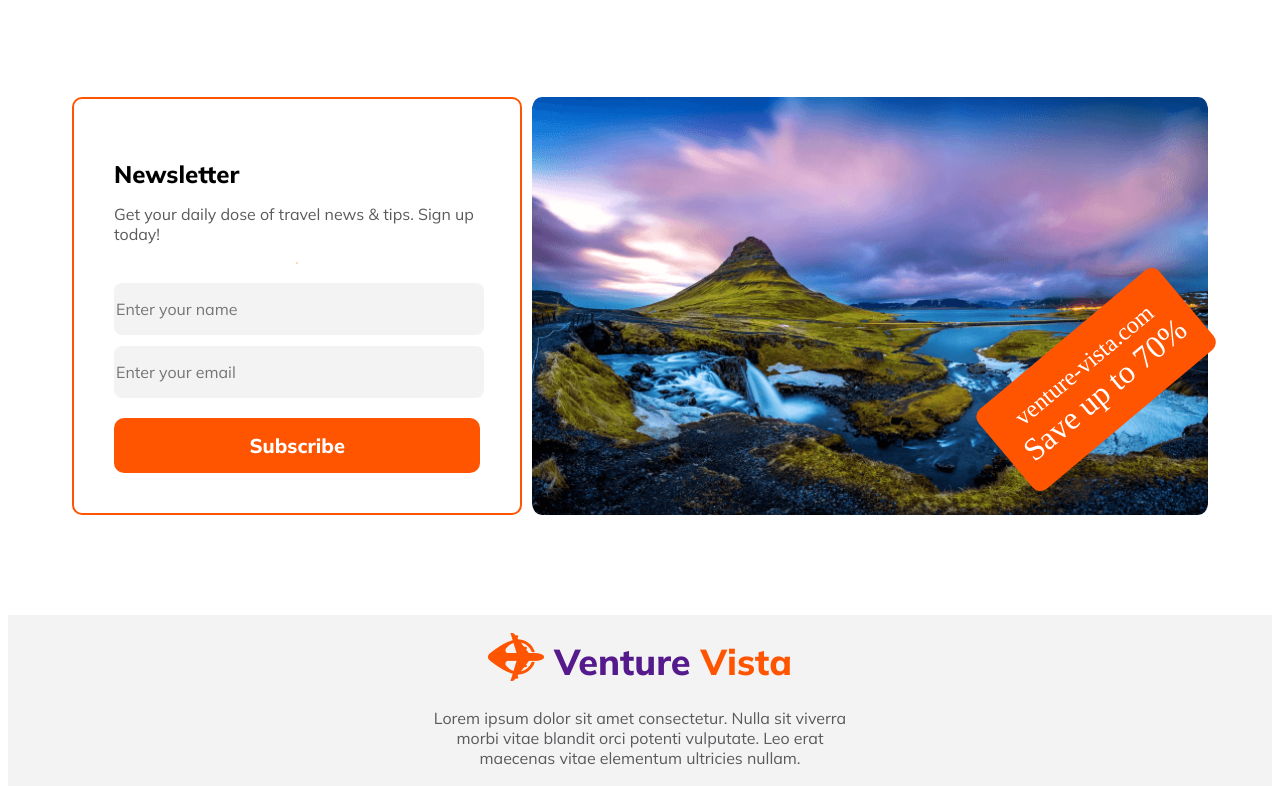
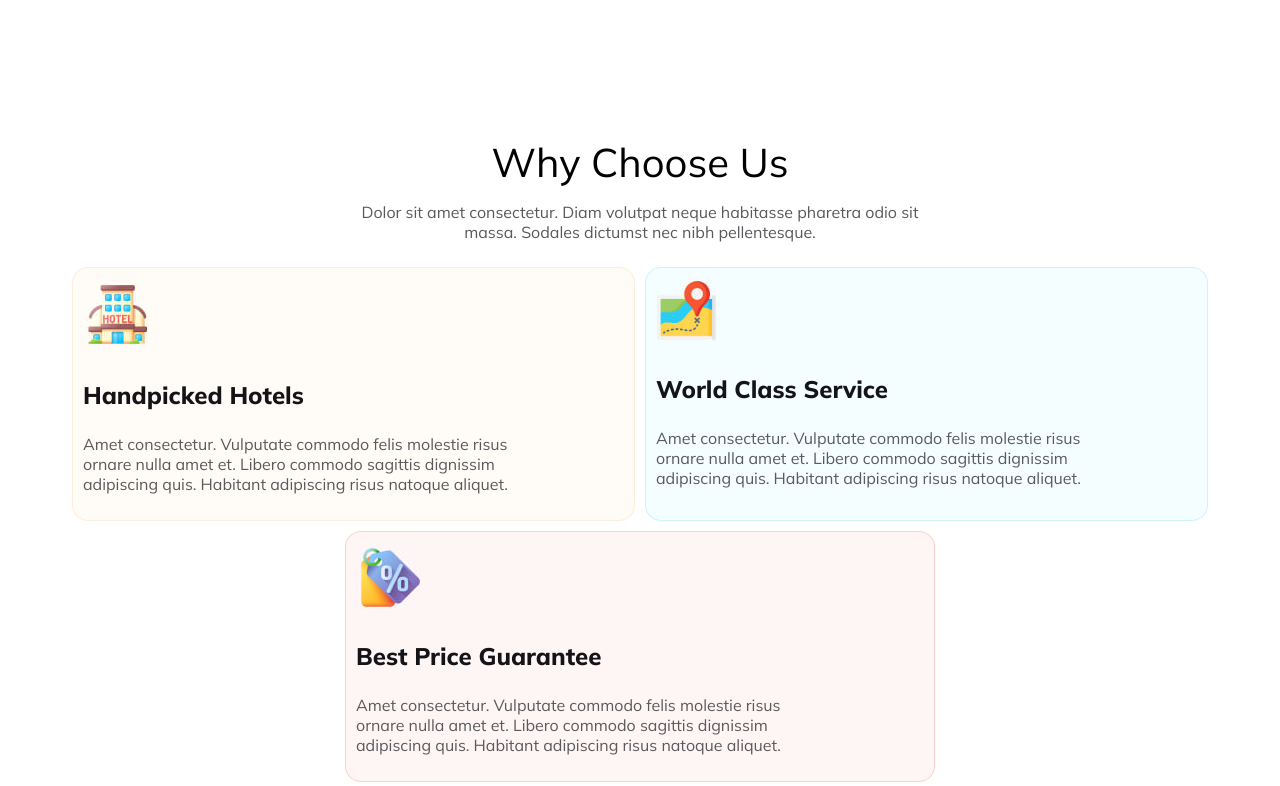
Before and after one commit to arnab-zero/Travelling-Site-Webpage, a plain HTML site: page index.html in a window 1280 px wide. Shown: the part 2610-3396 px from the top of the page. Drawn offline with Linux system fonts and the light colour scheme.

Commit message:
Added Why-choose-us section.

```diff
--- a/index.html
+++ b/index.html
@@ -169,6 +169,33 @@
             </div>
         </section>
 
+        <!-- Why choose us section -->
+        <section class="advantages">
+            <div class="narrative">
+                <h3 class="mulish-400" id="advantages-header">Why Choose Us</h3>
+            <p class="mulish-400" id="advantages-description">Dolor sit amet consectetur. Diam volutpat neque habitasse pharetra odio sit massa. Sodales dictumst nec nibh pellentesque.</p>
+            </div>
+            <div class="first-row">
+                <div class="handpicked-hotels">
+                    <img src="./assets/Images/handpicked.jpg" alt="">
+                    <h3 class="advantage-title">Handpicked Hotels</h3>
+                    <p class="description">Amet consectetur. Vulputate commodo felis molestie risus  ornare nulla amet et. Libero commodo sagittis dignissim adipiscing quis. Habitant adipiscing risus natoque aliquet. </p>
+                </div>
+                <div class="world-class-service">
+                    <img src="./assets/Images/world.jpg" alt="">
+                    <h3 class="advantage-title">World Class Service</h3>
+                    <p class="description">Amet consectetur. Vulputate commodo felis molestie risus  ornare nulla amet et. Libero commodo sagittis dignissim adipiscing quis. Habitant adipiscing risus natoque aliquet. </p>
+                </div>
+            </div>
+            <div class="second-row">
+                <div class="best-price-guarantee">
+                    <img src="./assets/Images/best.jpg" alt="">
+                    <h3 class="advantage-title">Best Price Guarantee</h3>
+                    <p class="description">Amet consectetur. Vulputate commodo felis molestie risus  ornare nulla amet et. Libero commodo sagittis dignissim adipiscing quis. Habitant adipiscing risus natoque aliquet.</p>
+                </div>
+            </div>
+        </section>
+
         <!-- newsletter section -->
         <section class="newletter-section">
             <div id="newsletter-form">
--- a/styles/style.css
+++ b/styles/style.css
@@ -162,7 +162,7 @@ header, main {
   margin-bottom: 100px;
 }
 
-/* Choose you destination section */
+/* Choose your destination section */
 .destination-banner {
   margin-bottom: 100px;
 }
@@ -343,6 +343,87 @@ header, main {
   column-gap: 10px;
   margin-bottom: 10px;
   flex-shrink: 1;
+}
+
+
+/* Why choose us section */
+.advantages {
+    margin-bottom: 100px;
+}
+
+#advantages-header {
+    font-size: 40px;
+    margin-bottom: 15px;
+}
+
+#advantages-description {
+    font-size: 16px;
+    color: rgba(19, 19, 24, 0.70);
+    margin-top: 0px;
+    margin-bottom: 25px;
+    max-width: 50%;
+    text-align: center;
+}
+
+.advantage-title {
+    font-family: "Mulish", sans-serif;
+    font-weight: 800;
+    color: #131318;
+    font-size: 24px;
+}
+
+.description {
+    color: #5A5A5D;
+font-family: Mulish;
+font-size: 16px;
+font-weight: 400;
+max-width:  80%;
+
+}
+
+.second-row .description {
+    max-width: 80%;
+}
+
+.first-row {
+    display: flex;
+    justify-content: space-between;
+    column-gap: 10px;
+    margin-bottom: 10px;
+}
+
+.second-row {
+    display: flex;
+    justify-content: center;
+}
+
+.handpicked-hotels {
+    border-radius: 16px;
+border: 1px solid rgba(251, 181, 99, 0.20);
+background: rgba(251, 181, 99, 0.05);
+padding: 10px;
+}
+
+.world-class-service {
+    border-radius: 16px;
+border: 1px solid rgba(41, 206, 246, 0.20);
+background: rgba(41, 206, 246, 0.05);
+padding: 10px;
+}
+
+.best-price-guarantee {
+    border-radius: 16px;
+border: 1px solid rgba(233, 68, 68, 0.20);
+background: rgba(233, 68, 68, 0.05);
+width: 50%;
+padding: 10px;
+}
+
+.narrative {
+    display: flex;
+    flex-direction: column;
+    justify-content: center;
+    align-items: center;
 }
 
 /* newsletter section */
@@ -588,6 +669,25 @@ footer > .website-name-logo a {
     height: 190px;
   }
 
+  /* Why choose us section */
+.first-row {
+    display: flex;
+    flex-direction: column;
+}
+
+.best-price-guarantee {
+    width: 100%;
+}
+
+#advantages-header {
+    font-size: 20px;
+}
+
+#advantages-description {
+    font-size: 14px;
+}
+
+
   /* newsletter section */
   #form-heading, #subscribe-btn {
     font-size: 20px;
@@ -609,4 +709,12 @@ footer > .website-name-logo a {
     flex-direction: column;
 }
 
+.advantage-title {
+    font-size: 20px;
 }
+
+.description {
+    font-size: 14px;
+}
+
+}
```
Also changed, not shown: assets/Images/best.jpg (renamed from assets/Images/photo_2024-01-16_08-32-48 (2).jpg), assets/Images/handpicked.jpg (renamed from assets/Images/photo_2024-01-16_08-32-48.jpg), assets/Images/world.jpg (renamed from assets/Images/photo_2024-01-16_08-32-47.jpg).
